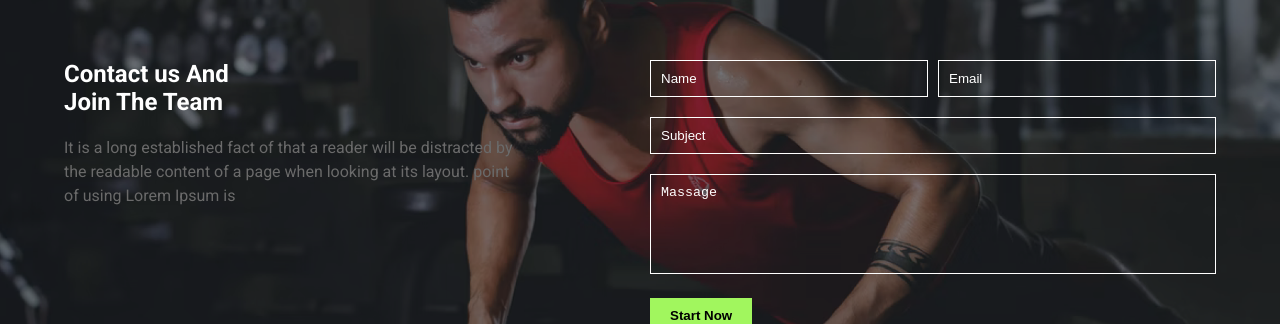
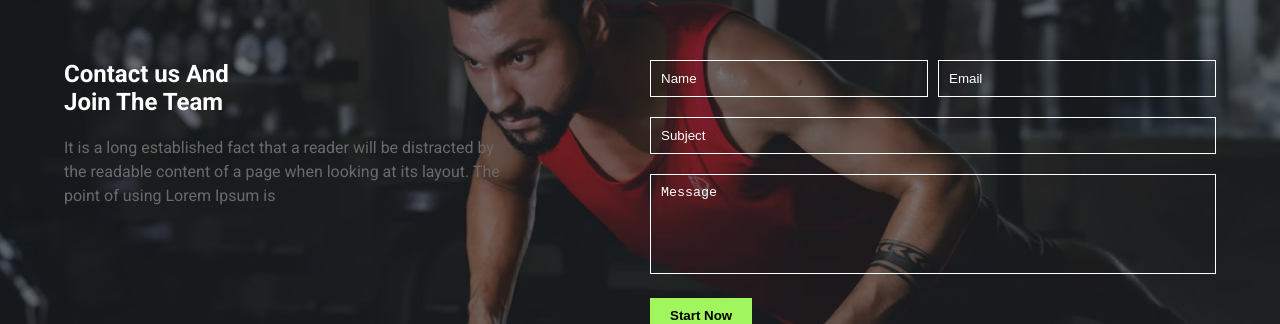
Before and after one commit to Sujaay/Flexi-gym-project, a React (Create React App) app: page /singleClass in a window 1280 px wide. Shown: the part 1658-1982 px from the top of the page. Built offline with nearby package versions, Linux system fonts and the light colour scheme.

Commit message:
trainner and 1st and 3rd

```diff
--- a/src/components/trainerSingle/First.jsx
+++ b/src/components/trainerSingle/First.jsx
@@ -1,5 +1,5 @@
 import styles from "./trainer.module.css";
-
+//this particular code is used to give the zoom out effect on the page
 const First = () => {
   return (
     <div
--- a/src/components/trainerSingle/Third.jsx
+++ b/src/components/trainerSingle/Third.jsx
@@ -1,8 +1,10 @@
+// Importing styles from the trainer.module.css file
 import styles from "./trainer.module.css";
 
 const Third = () => {
   return (
     <div className={`${styles.third} sections-padding`} data-aos="flip-down">
+      {/* Trainer Contact Section */}
       <div className={`${styles.third_content} container`}>
         <div>
           <h2>
@@ -11,19 +13,20 @@
             Join The Team
           </h2>
           <p>
-            It is a long established fact of that a reader will be distracted by
-            the readable content of a page when looking at its layout. point of
-            using Lorem Ipsum is
+            It is a long established fact that a reader will be distracted by
+            the readable content of a page when looking at its layout. The point
+            of using Lorem Ipsum is
           </p>
         </div>
         <div>
+          {/* Contact Form */}
           <form>
             <div>
               <input type="text" placeholder="Name" required />
               <input type="email" placeholder="Email" required />
             </div>
             <input type="text" placeholder="Subject" required />
-            <textarea placeholder="Massage"></textarea>
+            <textarea placeholder="Message"></textarea>
             <button>Start Now</button>
           </form>
         </div>
--- a/src/components/trainerSingle/TrainerSingle.jsx
+++ b/src/components/trainerSingle/TrainerSingle.jsx
@@ -2,10 +2,11 @@
 import First from "./First";
 import Second from "./Second";
 import Third from "./Third";
-
+//importing all the necessary files
 const TrainerSingle = () => {
   return (
     <div>
+      {/**in this section we are assembling all the files to display in the correct way */}
       <First />
       <Second />
       <Third />
--- a/src/components/trainersPage/First.jsx
+++ b/src/components/trainersPage/First.jsx
@@ -1,4 +1,5 @@
 import styles from "./trainers.module.css";
+//this particular code is used to give the zoom out effect on the page
 
 const First = () => {
   return (
```
